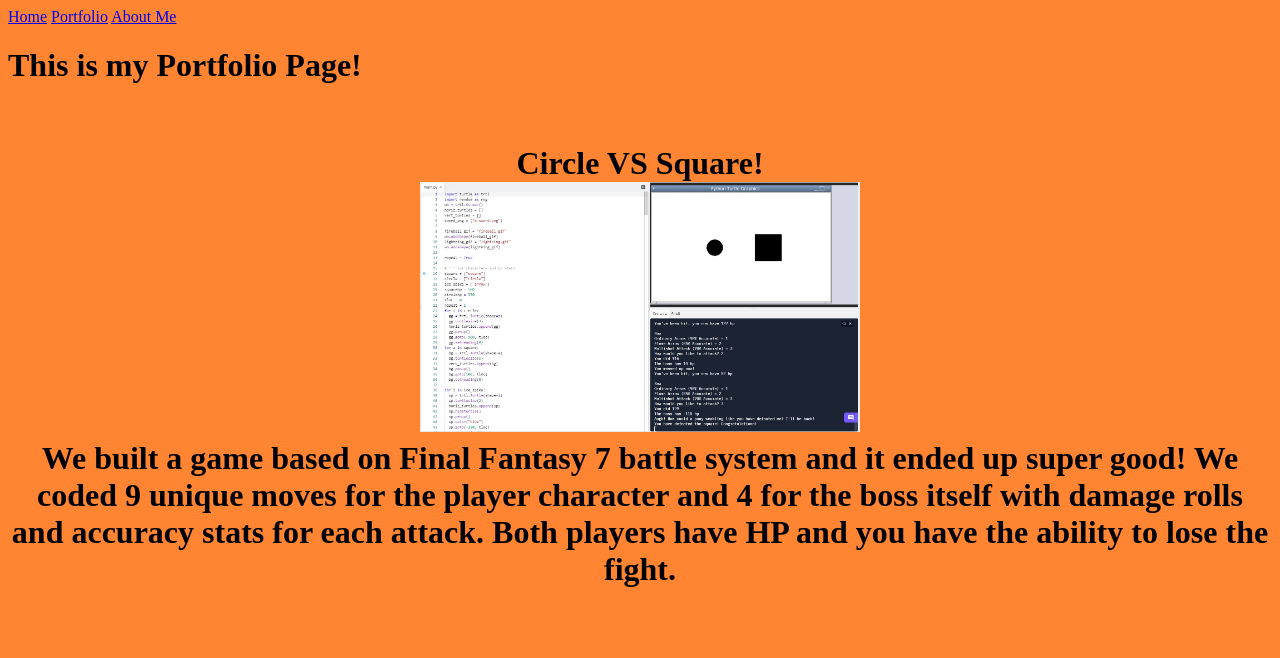
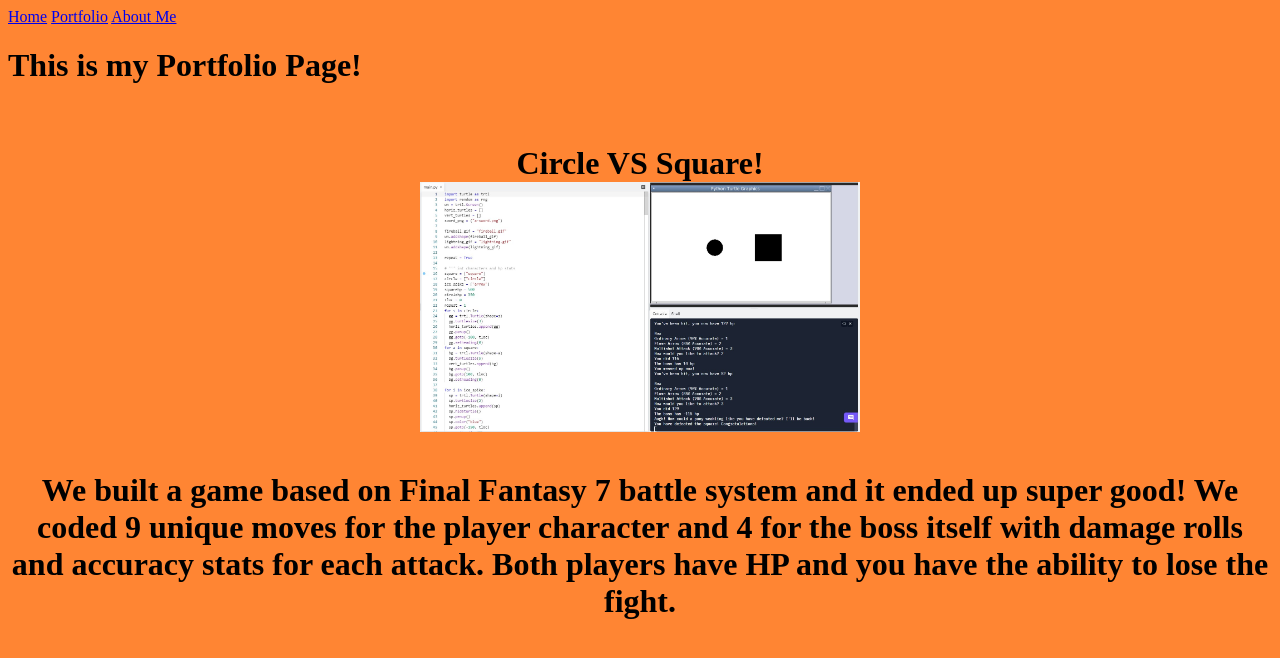
Before and after one commit to AlexBoyce9/compsci, a plain HTML site: page portfolio.html in a window 1280 px wide. Drawn offline with Linux system fonts and the light colour scheme.

Commit message:
Update portfolio.html

```diff
--- a/portfolio.html
+++ b/portfolio.html
@@ -15,7 +15,7 @@
     <br>
     <img src="images/Square_vs_Circle.jpg" height = "250">
     <br>
-	<p1> We built a game based on Final Fantasy 7 battle system and it ended up super good! We coded 9 unique moves for the player character and 4 for the boss itself with damage rolls and accuracy stats for each attack. Both players have HP and you have the ability to lose the fight. <p1> <br>
+	<p> We built a game based on Final Fantasy 7 battle system and it ended up super good! We coded 9 unique moves for the player character and 4 for the boss itself with damage rolls and accuracy stats for each attack. Both players have HP and you have the ability to lose the fight. </p>
 		</center>
 	  </body>
 	</html>
```
